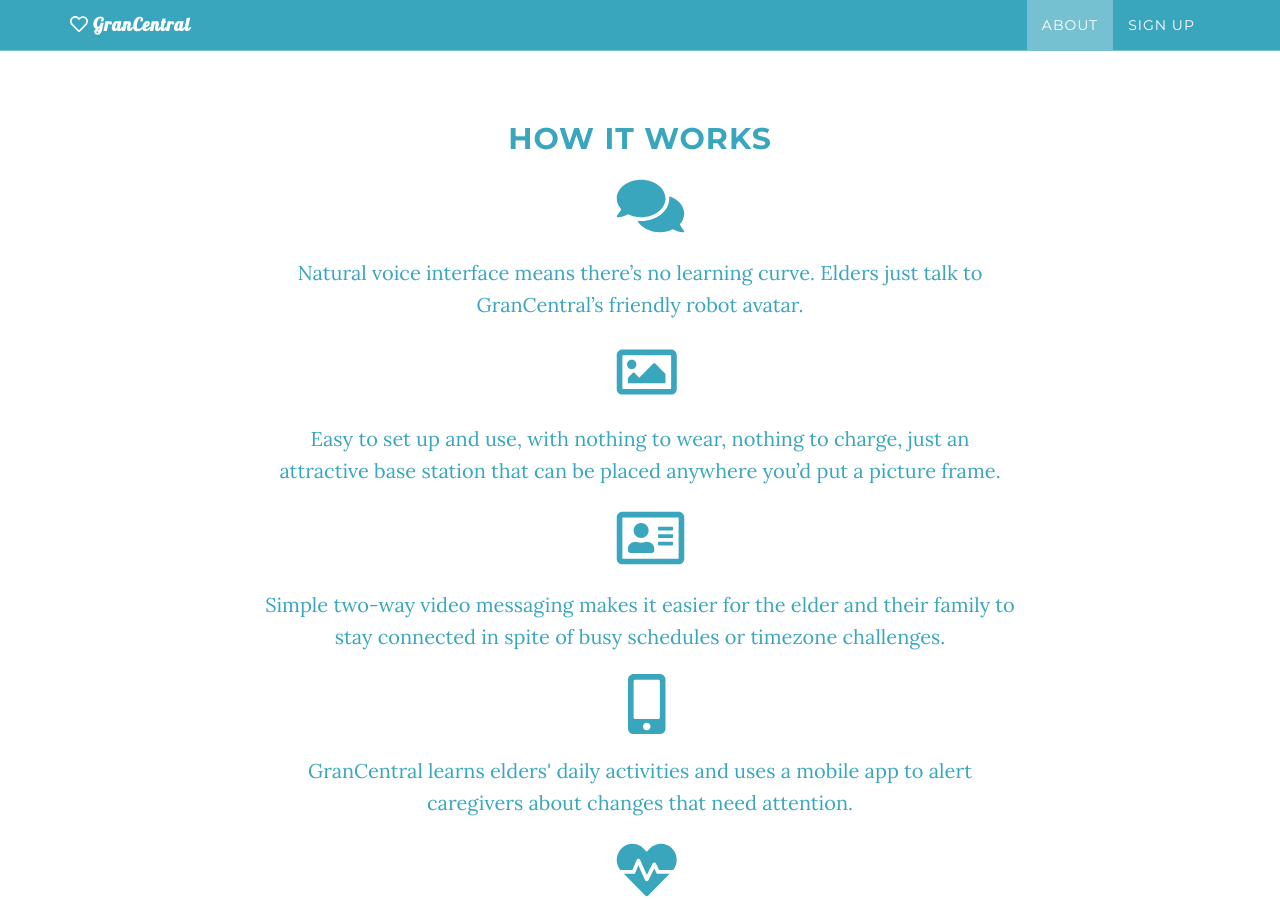
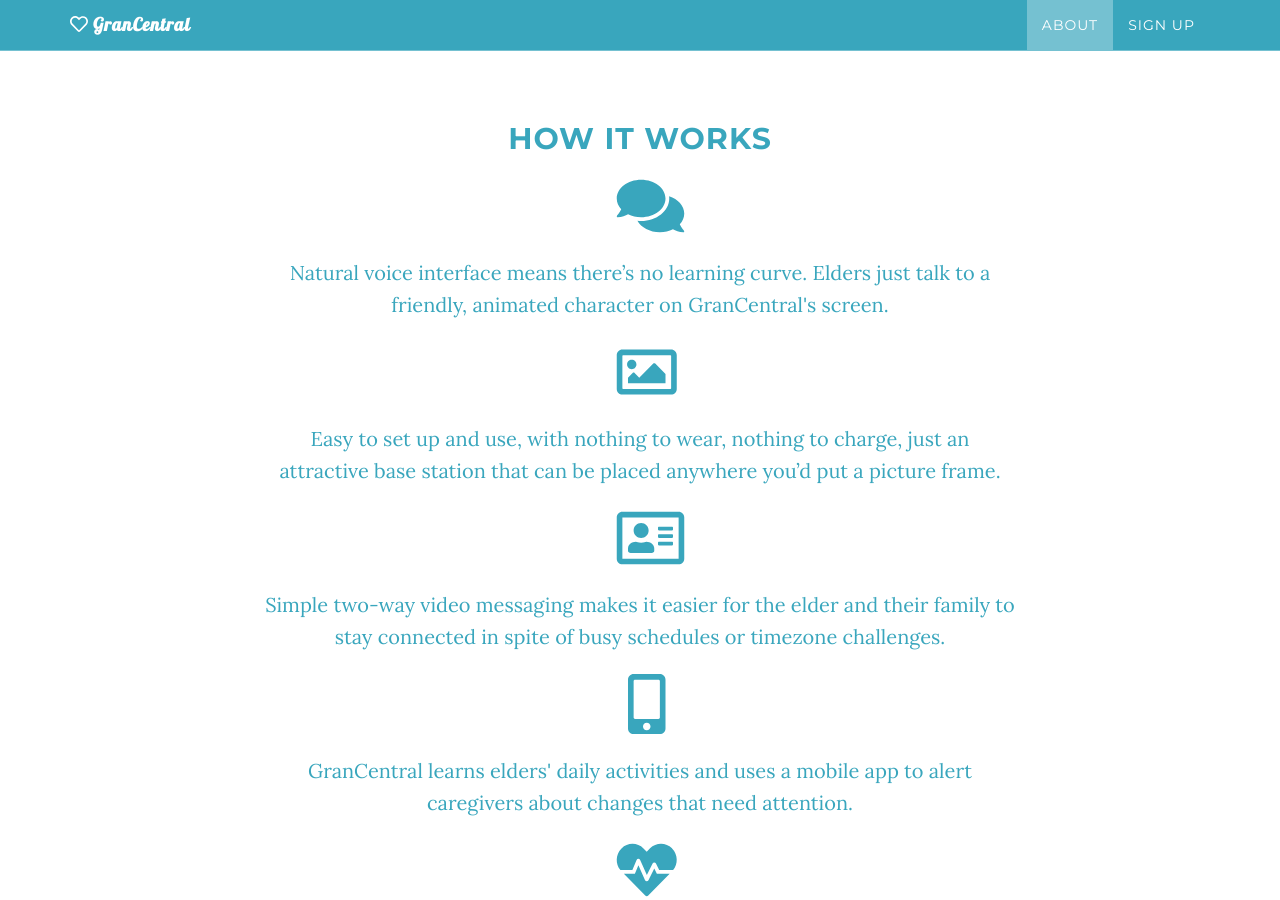
Before and after one commit to ilen/grancentral.ai, a Jekyll site: the page built from index.md, in a window 1280 px wide and 900 px high, scrolled down 978 px. Built offline with Jekyll 4.4.1, drawn with Linux system fonts in a browser that asks for light colours; nearby versions of some CDN libraries.

Commit message:
Update about.html
Closes #8  Still not entirely happy with how that sentence reads. Not sure "animated character" is better than "robot avatar" ... shades of Clippy.

```diff
--- a/_includes/about.html
+++ b/_includes/about.html
@@ -8,7 +8,7 @@
     <i class="fa fa-comments fa-3x" data-fa-transform="left-3" aria-hidden="true"></i>
                     </span></p>
                 <p>
-Natural voice interface means there’s no learning curve. Elders just talk to GranCentral’s friendly robot avatar.</p>
+Natural voice interface means there’s no learning curve. Elders just talk to a friendly, animated character on GranCentral's screen.</p>
                 <p><span class="fa-layers fa-fw">
     <i class="far fa-image fa-3x" data-fa-transform="left-3" aria-hidden="true"></i></span></p>
                 <p>
```
